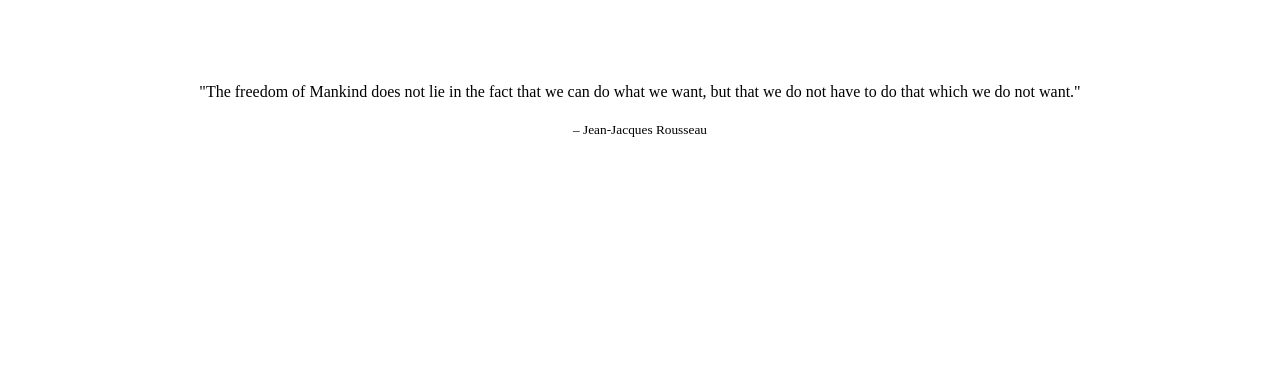
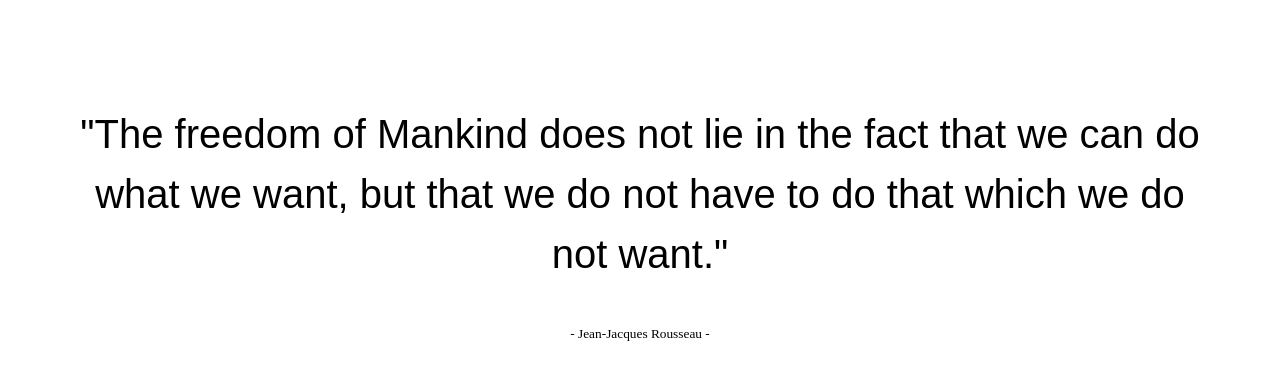
Before and after one commit to derdakkrisztina/simple-quote-page, a plain HTML site: page Index.html in a window 1280 px wide. Drawn offline with Linux system fonts and the light colour scheme.

Commit message:
add changes of html and css

```diff
--- a/Index.html
+++ b/Index.html
@@ -10,7 +10,7 @@
   <body>
     <div class="wrapper">
       <p class="quote">"The freedom of Mankind does not lie in the fact that we can do what we want, but that we do not have to do that which we do not want."</p>
-      <p class="author"><small>– Jean-Jacques Rousseau</small></p>
+      <p class="author"><small>- Jean-Jacques Rousseau -</small></p>
     </div>
   </body>
 </html>
--- a/main.css
+++ b/main.css
@@ -19,3 +19,10 @@ html, body {
 div {
   display: block;
 }
+.quote {
+  font-family: 'Julius Sans One', sans-serif;
+  font-size: 2.5rem;
+}
+p {
+  display: block;
+}
```
